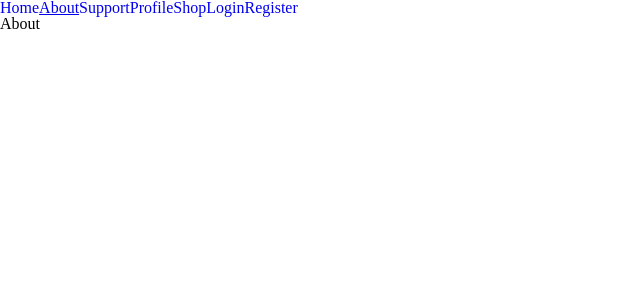
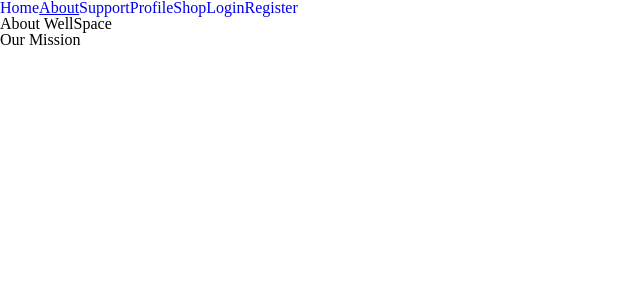
Before and after one commit to Kspiropali/final-frontier, a React (Vite) app in the folder client/: page /about in a window 1280 px wide. Shown: the top 300 px of the page, without its empty margins (0-640 px from the left). Built offline with nearby package versions, Linux system fonts and the light colour scheme.

Commit message:
added the footer and founders components (blank) and added the first item of the missionStatement list

```diff
--- /dev/null
+++ b/client/src/components/Footer/index.jsx
@@ -0,0 +1,9 @@
+import React from 'react'
+
+const Footer = () => {
+  return (
+    <div>Footer</div>
+  )
+}
+
+export default Footer
--- /dev/null
+++ b/client/src/components/Founders/index.jsx
@@ -0,0 +1,9 @@
+import React from 'react'
+
+const Founders = () => {
+  return (
+    <div>Founders</div>
+  )
+}
+
+export default Founders
--- a/client/src/components/index.js
+++ b/client/src/components/index.js
@@ -2,3 +2,5 @@ export { default as Header } from './Header'
 export { default as ProfileInfo } from './ProfileInfo'
 export { default as Buttons } from './Buttons'
 export { default as Stats } from './Stats'
+export { default as Footer } from './Footer'
+export { default as Founders } from './Founders'
--- a/client/src/pages/About/index.jsx
+++ b/client/src/pages/About/index.jsx
@@ -1,8 +1,20 @@
 import React from 'react'
 
+import { Founders } from '../../components'
+
 const About = () => {
+
+  const missionStatement = [
+    "Welcome to your new virtual wellness space at WellSpace. Our mission is build a self-care app that tackles the issue of user drop-off that motivates our users to complete small wellness tasks each day, with the overall message that wellness doesn't have to be large efforts, but instead can be small managable intentions that are fulfilled daily for an instant sense of reward and genuine benefit to your health.",
+    ""
+  ]
+
   return (
-    <div>About</div>
+    <>
+    <h1>About WellSpace</h1>
+    <h2>Our Mission</h2>
+    <p></p>
+    </>
   )
 }
 
```
